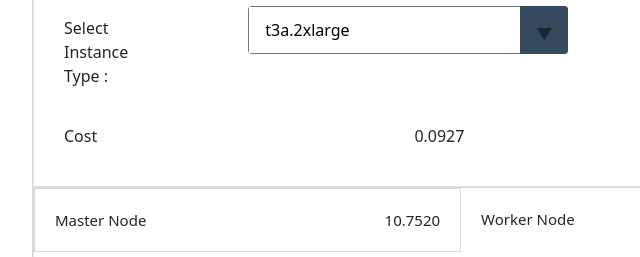
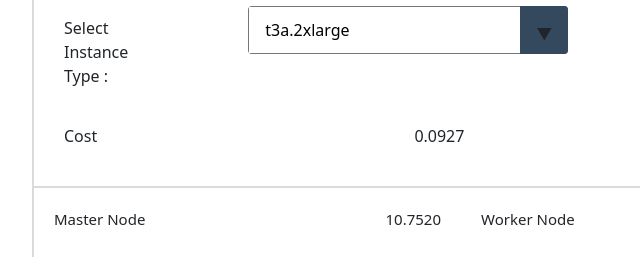
Before and after one commit to hypertestdevs/hypertestdevs.github.io, a plain HTML site: page index.html in a window 1280 px wide. Shown: the part 750-1007 px from the top of the page, 160-800 px from the left. Drawn offline with nearby package versions, Linux system fonts and the light colour scheme.

Commit message:
commented unwanted css

```diff
--- a/style.css
+++ b/style.css
@@ -107,7 +107,7 @@ select::-ms-expand {
 }
 .masterNodeCostDiv {
   display: flex;
-  border: 1px solid rgb(219, 217, 217);
+/*   border: 1px solid rgb(219, 217, 217); */
   padding: 10px;
   width: 50.5%;
   flex-direction: row;
```
